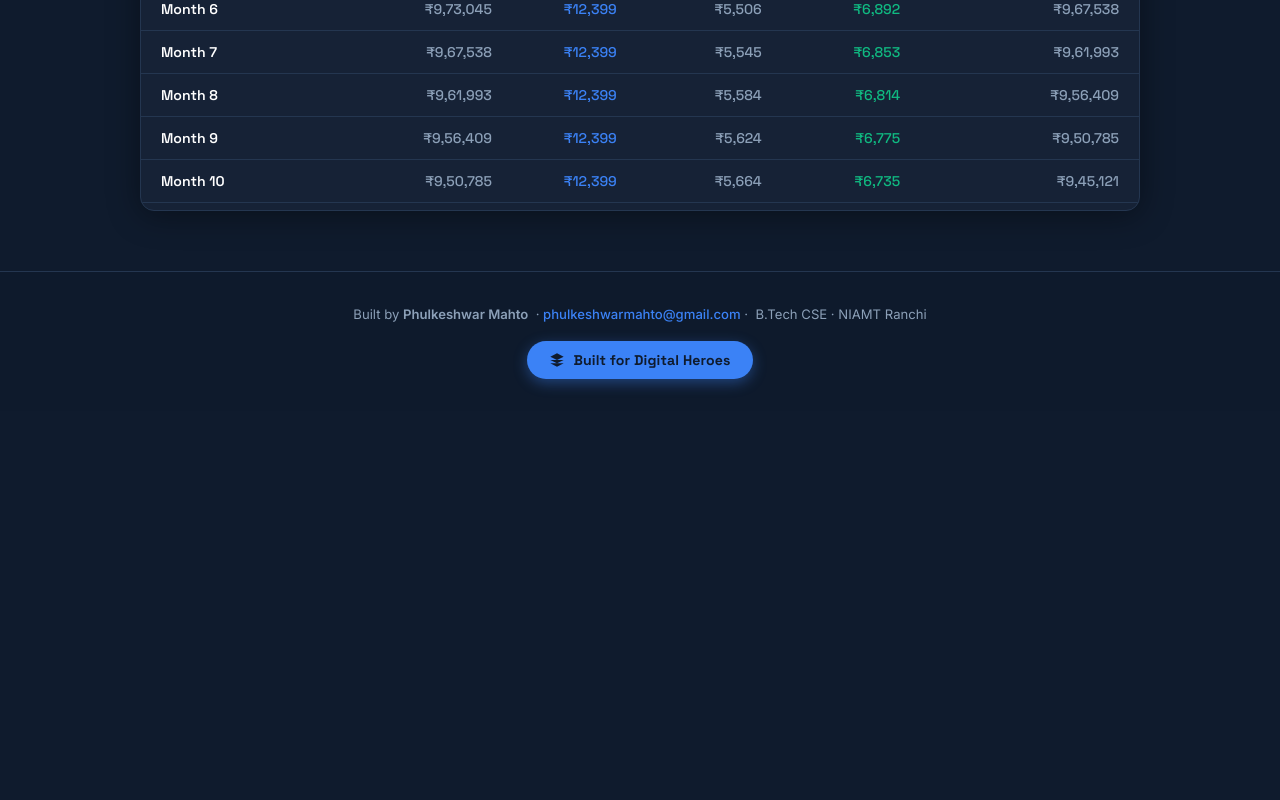
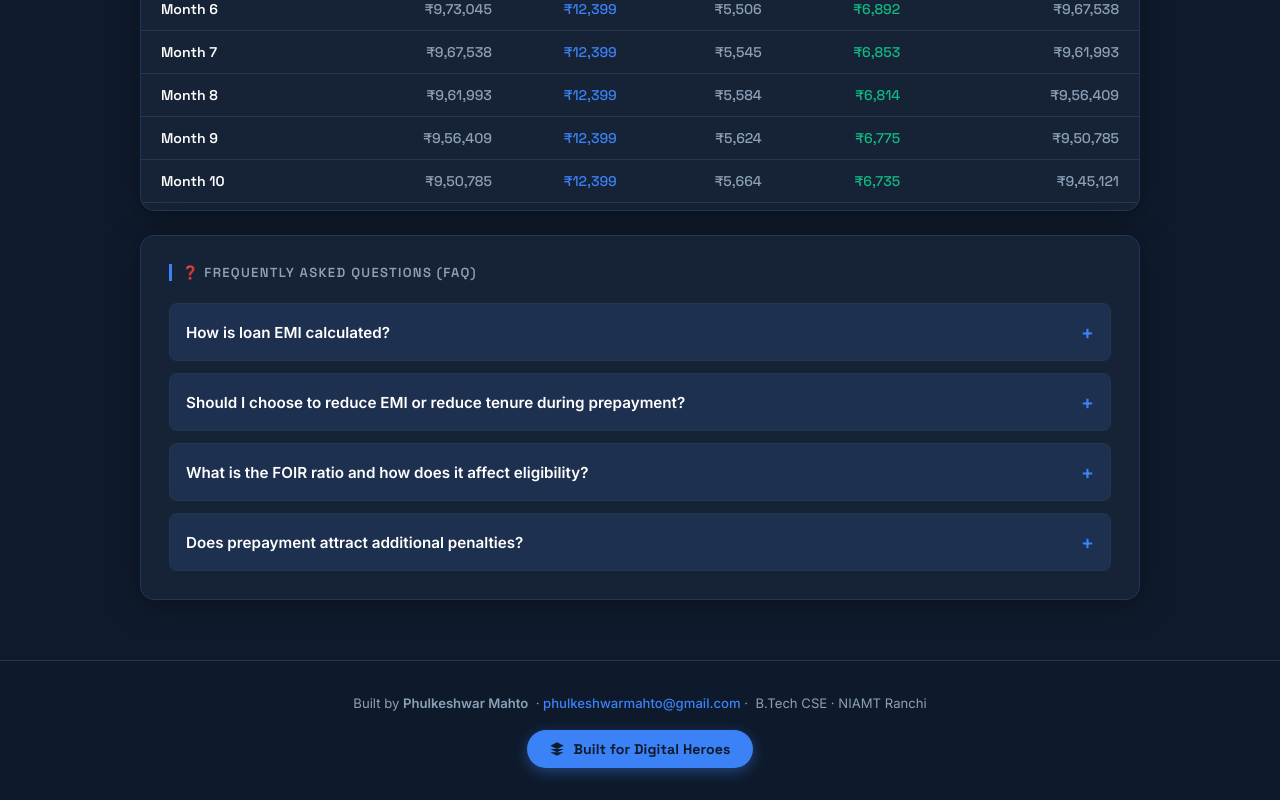
Before and after one commit to phulkeshwar/EMIcalculator, a React (Vite) app: page / in a window 1280 px wide. Shown: the part 1445-2245 px from the top of the page. Before the commit the page ends 1856 px from the top, so only its background shows below. Built offline with nearby package versions, Linux system fonts and the light colour scheme.

Commit message:
feat: add visual FAQ accordion section and dynamic JSON-LD metadata for deep SEO

```diff
--- a/src/App.tsx
+++ b/src/App.tsx
@@ -28,6 +28,67 @@ export default function App() {
   // Outputs state for numbers updating animation classes
   const [animate, setAnimate] = useState<boolean>(false);
   const [toastMessage, setToastMessage] = useState<string | null>(null);
+
+  // FAQ Active Accordion
+  const [faqActive, setFaqActive] = useState<number | null>(null);
+  const toggleFaq = (index: number) => {
+    setFaqActive(faqActive === index ? null : index);
+  };
+
+  // Dynamic FAQ JSON-LD Injection for deep SEO
+  useEffect(() => {
+    const faqSchema = {
+      "@context": "https://schema.org",
+      "@type": "FAQPage",
+      "mainEntity": [
+        {
+          "@type": "Question",
+          "name": "How is loan EMI calculated?",
+          "acceptedAnswer": {
+            "@type": "Answer",
+            "text": "Loan EMI is calculated using the formula: [P x R x (1+R)^N]/[(1+R)^N - 1], where P is the Principal loan amount, R is the monthly interest rate (annual rate divided by 12 * 100), and N is the loan tenure in months."
+          }
+        },
+        {
+          "@type": "Question",
+          "name": "Should I choose to reduce EMI or reduce tenure during prepayment?",
+          "acceptedAnswer": {
+            "@type": "Answer",
+            "text": "Reducing loan tenure typically saves more money on interest over the long run compared to reducing the monthly EMI. Reducing EMI is better if you are facing cash flow constraints and want to lower your monthly obligation."
+          }
+        },
+        {
+          "@type": "Question",
+          "name": "What is the FOIR ratio and how does it affect eligibility?",
+          "acceptedAnswer": {
+            "@type": "Answer",
+            "text": "FOIR (Fixed Obligation to Income Ratio) is a metric banks use to gauge your loan eligibility. It measures how much of your monthly net income goes toward paying existing debts. Typically, banks prefer a FOIR under 50%."
+          }
+        },
+        {
+          "@type": "Question",
+          "name": "Does prepayment attract additional penalties?",
+          "acceptedAnswer": {
+            "@type": "Answer",
+            "text": "Under RBI guidelines, floating rate home loans, car loans, and personal loans do not attract prepayment penalties for individual borrowers. However, fixed-rate loans may still carry a charge of 1-3%."
+          }
+        }
+      ]
+    };
+
+    const script = document.createElement('script');
+    script.type = 'application/ld+json';
+    script.id = 'faq-jsonld';
+    script.innerHTML = JSON.stringify(faqSchema);
+    document.head.appendChild(script);
+
+    return () => {
+      const existingScript = document.getElementById('faq-jsonld');
+      if (existingScript) {
+        existingScript.remove();
+      }
+    };
+  }, []);
 
   // 1. STANDARD EMI STATE
   const [loanAmount, setLoanAmount] = useState<number>(1000000);
@@ -1210,6 +1271,46 @@ Built for Digital Heroes: https://digitalheroesco.com`;
             </div>
           </div>
         )}
+
+        {/* FAQ SECTION */}
+        <div className="card faq-card" style={{ gridColumn: 'span 2', marginTop: '24px' }}>
+          <div className="card-title">❓ Frequently Asked Questions (FAQ)</div>
+          <div className="faq-list">
+            {[
+              {
+                q: "How is loan EMI calculated?",
+                a: "Loan EMI is calculated using the formula: [P x R x (1+R)^N]/[(1+R)^N - 1], where P is the Principal loan amount, R is the monthly interest rate (annual rate divided by 12 * 100), and N is the loan tenure in months."
+              },
+              {
+                q: "Should I choose to reduce EMI or reduce tenure during prepayment?",
+                a: "Reducing loan tenure typically saves more money on interest over the long run compared to reducing the monthly EMI. Reducing EMI is better if you are facing cash flow constraints and want to lower your monthly obligation."
+              },
+              {
+                q: "What is the FOIR ratio and how does it affect eligibility?",
+                a: "FOIR (Fixed Obligation to Income Ratio) is a metric banks use to gauge your loan eligibility. It measures how much of your monthly net income goes toward paying existing debts. Typically, banks prefer a FOIR under 50%."
+              },
+              {
+                q: "Does prepayment attract additional penalties?",
+                a: "Under RBI guidelines, floating rate home loans, car loans, and personal loans do not attract prepayment penalties for individual borrowers. However, fixed-rate loans may still carry a charge of 1-3%."
+              }
+            ].map((item, index) => (
+              <div key={index} className={`faq-item ${faqActive === index ? 'active' : ''}`}>
+                <button
+                  type="button"
+                  className="faq-question"
+                  onClick={() => toggleFaq(index)}
+                  aria-expanded={faqActive === index}
+                >
+                  <span>{item.q}</span>
+                  <span className="faq-icon">{faqActive === index ? '−' : '+'}</span>
+                </button>
+                <div className="faq-answer">
+                  <p>{item.a}</p>
+                </div>
+              </div>
+            ))}
+          </div>
+        </div>
       </main>
 
       {/* FOOTER */}
--- a/src/index.css
+++ b/src/index.css
@@ -1001,3 +1001,70 @@ footer {
   font-weight: 700;
   letter-spacing: -0.03em;
 }
+
+/* ── FAQ ACCORDION STYLES ── */
+.faq-card {
+  margin-top: 24px;
+}
+
+.faq-list {
+  display: flex;
+  flex-direction: column;
+  gap: 12px;
+}
+
+.faq-item {
+  border: 1px solid var(--border);
+  border-radius: 8px;
+  background: var(--surface2);
+  overflow: hidden;
+  transition: border-color 0.2s, background-color 0.2s;
+}
+
+.faq-item:hover {
+  border-color: var(--accent);
+}
+
+.faq-item.active {
+  border-color: var(--accent);
+  background: rgba(59, 130, 246, 0.05);
+}
+
+.faq-question {
+  width: 100%;
+  padding: 16px;
+  display: flex;
+  justify-content: space-between;
+  align-items: center;
+  background: transparent;
+  border: none;
+  color: var(--text);
+  font-family: inherit;
+  font-size: 0.95rem;
+  font-weight: 600;
+  text-align: left;
+  cursor: pointer;
+  outline: none;
+}
+
+.faq-icon {
+  font-size: 1.2rem;
+  color: var(--accent);
+  margin-left: 12px;
+  transition: transform 0.2s;
+}
+
+.faq-answer {
+  max-height: 0;
+  overflow: hidden;
+  transition: max-height 0.2s ease-out, padding 0.2s ease-out;
+  padding: 0 16px;
+  color: var(--text-sec);
+  font-size: 0.88rem;
+  line-height: 1.5;
+}
+
+.faq-item.active .faq-answer {
+  max-height: 300px;
+  padding-bottom: 16px;
+}
```
